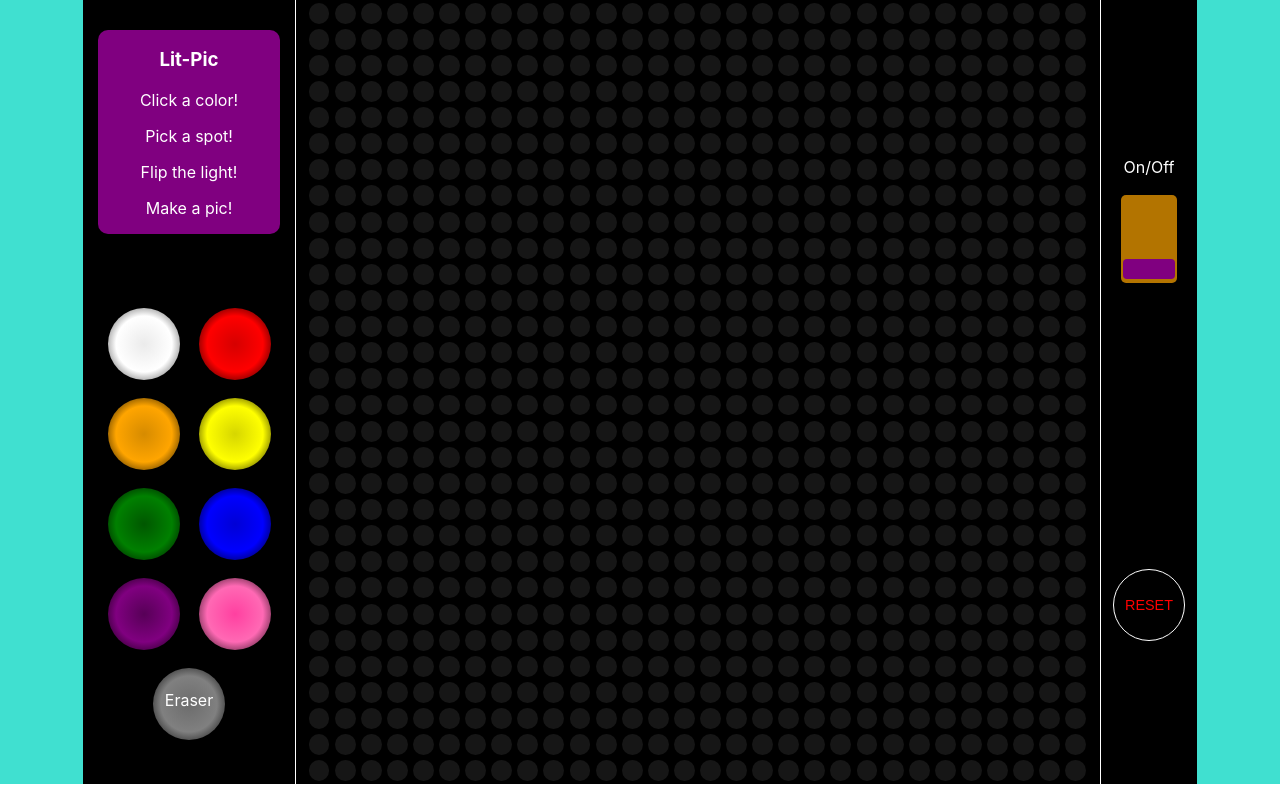
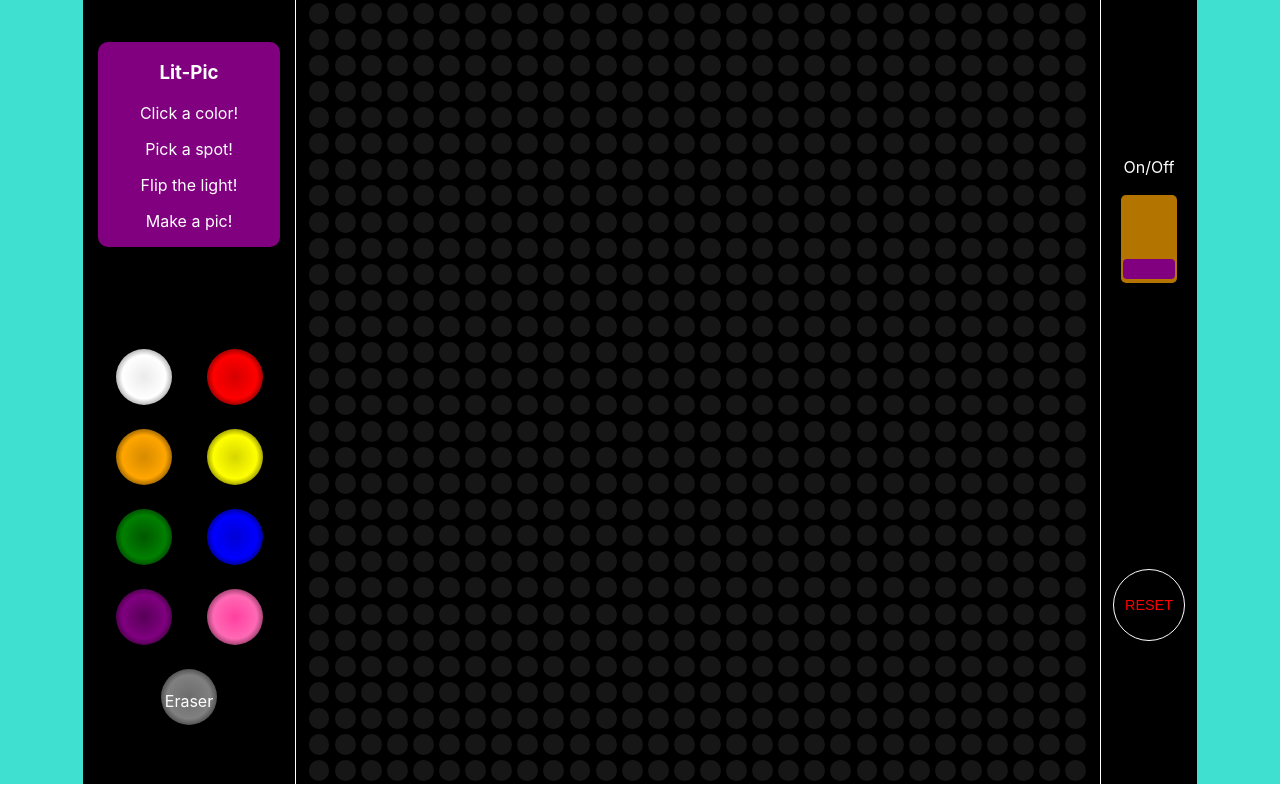
Before and after one commit to CandaceDowning/Lit-Pic, a React (Create React App) app: page / in a window 1280 px wide. Built offline with nearby package versions, Linux system fonts and the light colour scheme.

Commit message:
color button sizing

```diff
--- a/src/Components/Colors/_colors.scss
+++ b/src/Components/Colors/_colors.scss
@@ -22,12 +22,13 @@
   justify-content: space-around;
   margin: 10px 0 10px 0;
   padding: 5px;
+  height: 50vh;
 }
 
 .peg,
 .colors-main button {
-  width: 9vh;
-  height: 9vh;
+  width: 7vh;
+  height: 7vh;
   margin: 5%;
   border-radius: 50%;
   text-align: center;
```
